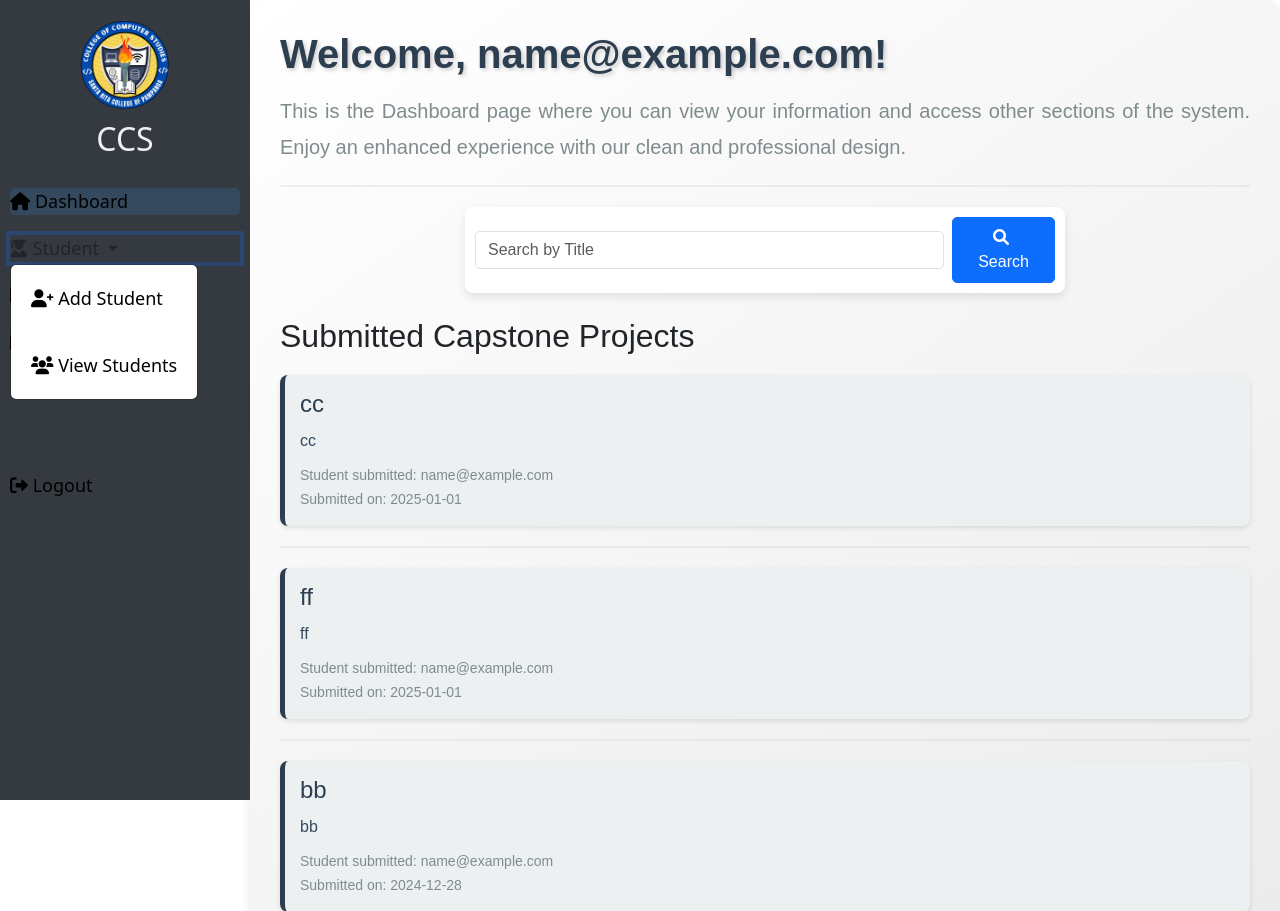
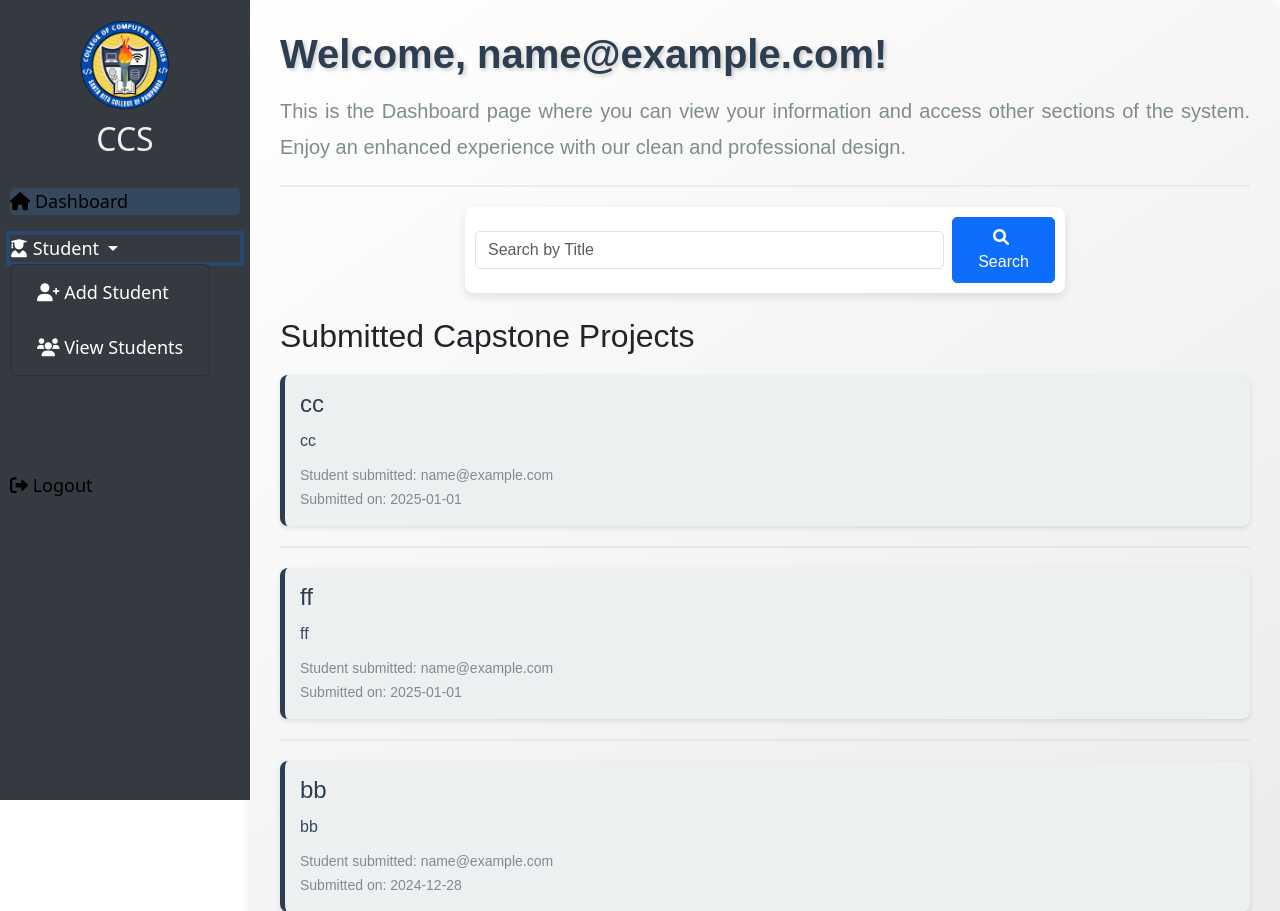
Before and after one commit to jordanzap-glitch/ccs2, a PHP site: page /admin/dashboard.php in a window 1280 px wide, after a click on "Student". Shown: the top 911 px of the page. Run offline with PHP 8.4, Linux system fonts and the light colour scheme; the visitor is signed in with stand-in values (Sample User, id 1); data comes from the database, SQL or seed files in the repository.

Commit message:
fix dropdown

```diff
--- a/admin/dashboard.php
+++ b/admin/dashboard.php
@@ -31,15 +31,16 @@ if(strlen($_SESSION['id']) == 0) {
     <ul>
         <li><a href="dashboard.php" class="active"><i class="fas fa-home"></i> Dashboard</a></li>
 
-        <li class="nav-item dropdown">
-            <a href="#" class="nav-link dropdown-toggle" data-bs-toggle="dropdown" role="button" aria-expanded="false">
+        <li class="nav-item dropdown" >
+            <a href="#" class="nav-link dropdown-toggle text-white" data-bs-toggle="dropdown" role="button" aria-expanded="false">
                 <i class="fas fa-user-graduate"></i> Student
             </a>
-            <ul class="dropdown-menu">
-                <li><a class="dropdown-item" href="addstudent.php"><i class="fas fa-user-plus"></i> Add Student</a></li>
-                <li><a class="dropdown-item" href="viewstudent.php"><i class="fas fa-users"></i> View Students</a></li>
+            <ul class="dropdown-menu" style="background: #343a40;">
+                <li><a class="dropdown-item text-white" href="addstudent.php"><i class="fas fa-user-plus"></i> Add Student</a></li>
+                <li><a class="dropdown-item text-white" href="viewstudent.php"><i class="fas fa-users"></i> View Students</a></li>
             </ul>
         </li>
+
 
         <li><a href="../addcapstone.php"><i class="fas fa-book"></i> Capstone Study</a></li>
         <li><a href="viewcapstone.php"><i class="fas fa-book-open"></i> View Capstone</a></li>
--- a/static/css/dashboard.css
+++ b/static/css/dashboard.css
@@ -118,30 +118,22 @@
     background: #000000;
 }
 
-/* Dropdown menu styling */
-.dropdown-menu {
-    background: #000000;
-    border: none;
-    display: none;
-    position: absolute;
-    left: 100%;
-    top: 0;
+.nav-item.dropdown {
+    background: #343a40;
 }
 
-.dropdown-menu a {
-    color: black !important;
-    padding: 10px;
-    display: block;
+.dropdown-menu {
+    background: #343a40 !important;
 }
 
-.dropdown-menu a:hover {
-    background: #000000;
+.dropdown-menu .dropdown-item {
+    color: white !important;
 }
 
-/* Show dropdown on hover */
-.dropdown:hover .dropdown-menu {
-    display: block;
+.dropdown-menu .dropdown-item:hover {
+    background: #23272b !important;
 }
+
 
 /* Form Styling */
 .capstone-form {
```
